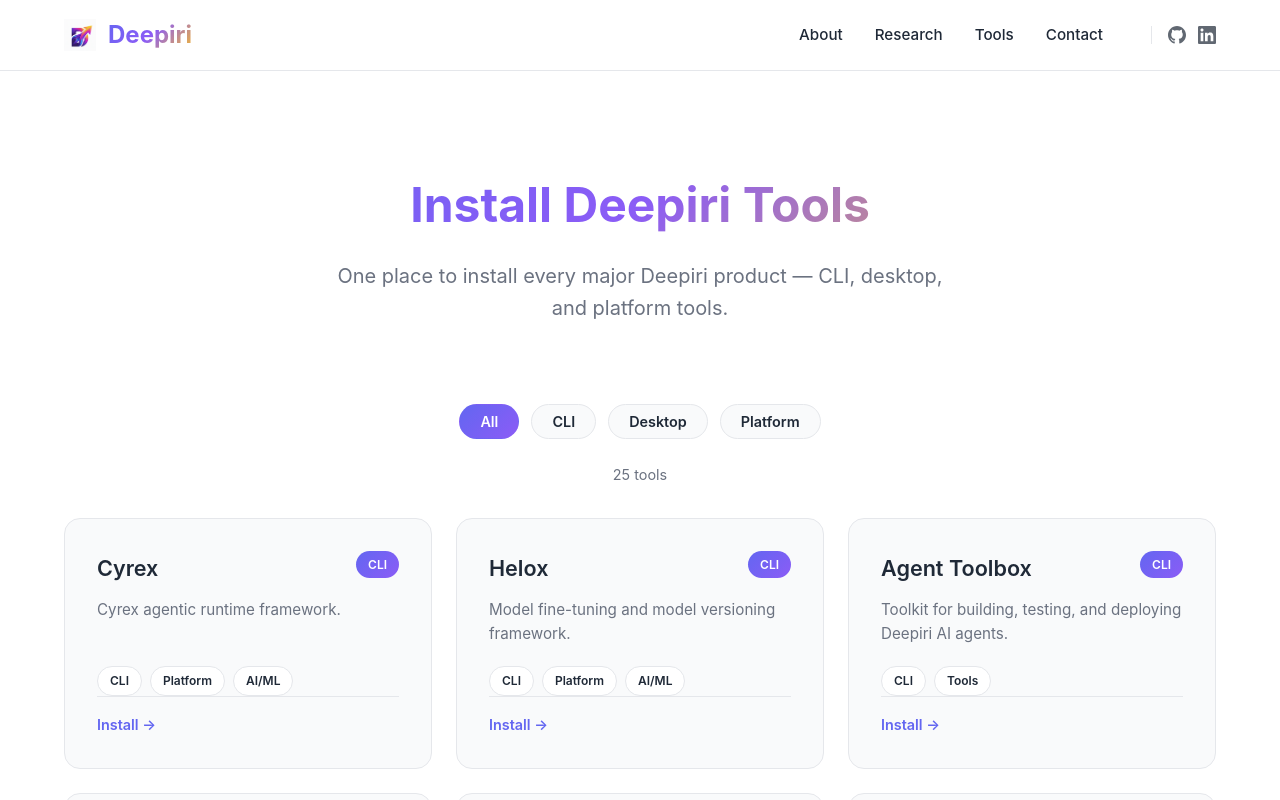
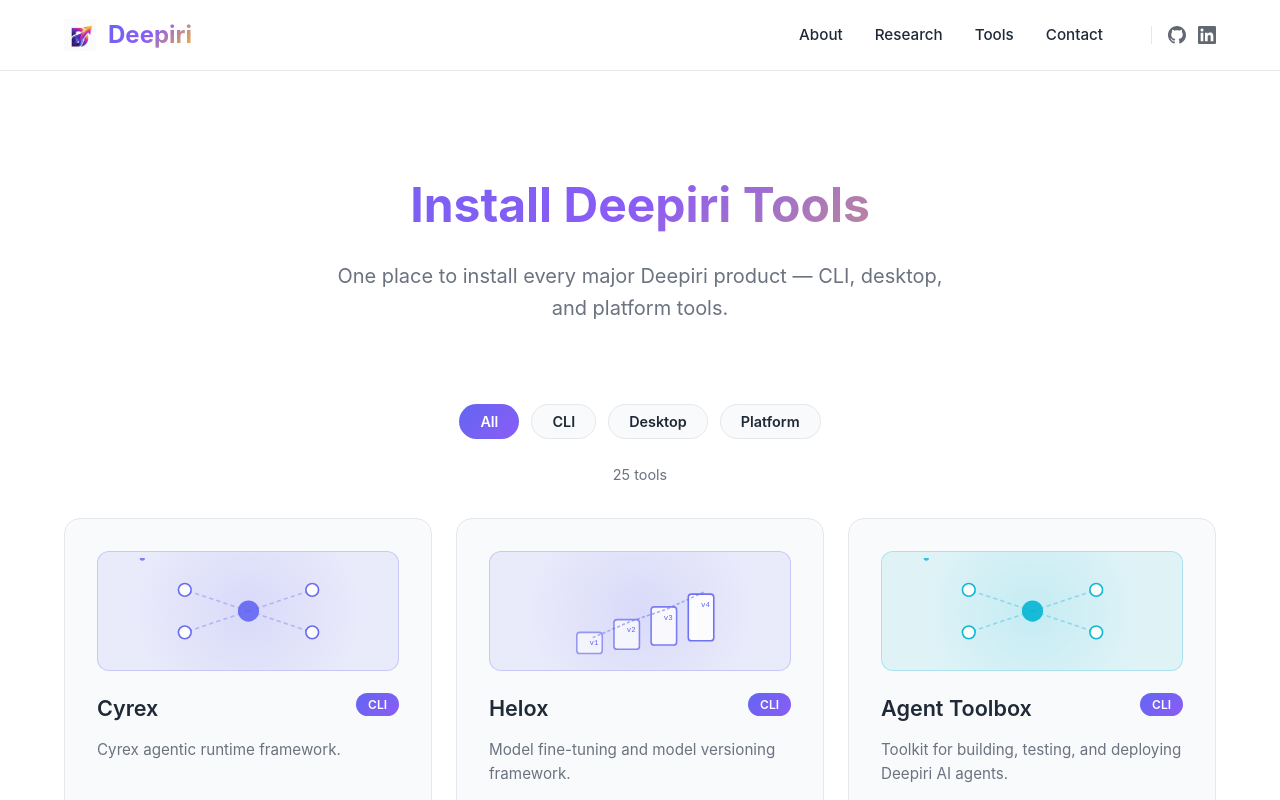
Before and after one commit to Team-Deepiri/deepiri-landing, a React (Vite) app: page /tools in a window 1280 px wide. Shown: the top 800 px of the page. Built offline with nearby package versions, Linux system fonts and the light colour scheme.

Commit message:
Redesign ToolCard with visualizations, spotlight, and status badges

```diff
--- a/src/components/tools/ToolCard.tsx
+++ b/src/components/tools/ToolCard.tsx
@@ -1,30 +1,117 @@
+import { useCallback, useRef, useState, type CSSProperties, type MouseEvent } from 'react';
 import { Link } from 'react-router-dom';
 import type { ToolEntry } from '../../data/toolsCatalog';
 import { installModeLabel } from '../../data/toolsCatalog';
+import {
+  categoryColors,
+  getTagCategory,
+  getToolVisual,
+  statusLabel,
+} from '../../data/toolVisuals';
+import ToolVisualization from './ToolVisualization';
 import './tools.css';
 
 interface ToolCardProps {
   tool: ToolEntry;
+  index?: number;
 }
 
-function ToolCard({ tool }: ToolCardProps) {
+function ToolCard({ tool, index = 0 }: ToolCardProps) {
+  const cardRef = useRef<HTMLAnchorElement>(null);
+  const [isHovered, setIsHovered] = useState(false);
+  const visual = getToolVisual(tool.slug);
+  const colors = categoryColors[visual.category];
   const displayTags = tool.tags.slice(0, 3);
 
+  const handleMouseMove = useCallback((e: MouseEvent<HTMLAnchorElement>) => {
+    const card = cardRef.current;
+    if (!card) return;
+    const rect = card.getBoundingClientRect();
+    const x = ((e.clientX - rect.left) / rect.width) * 100;
+    const y = ((e.clientY - rect.top) / rect.height) * 100;
+    card.style.setProperty('--mouse-x', `${x}%`);
+    card.style.setProperty('--mouse-y', `${y}%`);
+
+    const rotateX = ((e.clientY - rect.top) / rect.height - 0.5) * -6;
+    const rotateY = ((e.clientX - rect.left) / rect.width - 0.5) * 6;
+    card.style.setProperty('--tilt-x', `${rotateX}deg`);
+    card.style.setProperty('--tilt-y', `${rotateY}deg`);
+  }, []);
+
+  const handleMouseLeave = useCallback(() => {
+    const card = cardRef.current;
+    if (!card) return;
+    card.style.setProperty('--tilt-x', '0deg');
+    card.style.setProperty('--tilt-y', '0deg');
+    setIsHovered(false);
+  }, []);
+
   return (
-    <Link to={`/tools/${tool.slug}`} className="tool-card">
+    <Link
+      ref={cardRef}
+      to={`/tools/${tool.slug}`}
+      className={`tool-card tool-card--${visual.size} tool-card--${visual.category}`}
+      style={
+        {
+          '--card-accent': colors.accent,
+          '--card-bg': colors.bg,
+          '--card-border': colors.border,
+          '--card-index': index,
+        } as CSSProperties
+      }
+      onMouseMove={handleMouseMove}
+      onMouseEnter={() => setIsHovered(true)}
+      onMouseLeave={handleMouseLeave}
+    >
+      <div className="tool-card-spotlight" aria-hidden="true" />
+      <div className="tool-card-accent" aria-hidden="true" />
+
+      <ToolVisualization
+        slug={tool.slug}
+        intensity={isHovered ? 'hover' : 'rest'}
+        style={{ animationDelay: `${(index % 8) * 0.15}s` }}
+      />
+
       <div className="tool-card-header">
         <h3 className="tool-card-name">{tool.name}</h3>
-        <span className="tool-badge tool-badge-mode">{installModeLabel(tool.installMode)}</span>
+        <div className="tool-card-badges-top">
+          {visual.status !== 'ready' && (
+            <span className={`tool-badge tool-badge-status tool-badge-status--${visual.status}`}>
+              {statusLabel(visual.status)}
+            </span>
+          )}
+          <span className="tool-badge tool-badge-mode">{installModeLabel(tool.installMode)}</span>
+        </div>
       </div>
+
       <p className="tool-card-tagline">{tool.tagline}</p>
+
       <div className="tool-badges">
-        {displayTags.map((tag) => (
-          <span key={tag} className="tool-badge tool-badge-tag">
-            {tag}
-          </span>
-        ))}
+        {displayTags.map((tag) => {
+          const tagCat = getTagCategory(tag);
+          const tagColors = categoryColors[tagCat];
+          return (
+            <span
+              key={tag}
+              className="tool-badge tool-badge-tag"
+              style={
+                {
+                  '--tag-bg': tagColors.bg,
+                  '--tag-border': tagColors.border,
+                  '--tag-text': tagColors.text,
+                } as CSSProperties
+              }
+            >
+              {tag}
+            </span>
+          );
+        })}
       </div>
+
       <div className="tool-card-footer">
+        <span className="tool-card-workflow">
+          {visual.workflow.slice(0, 3).join(' → ')}
+        </span>
         <span className="tool-card-link">Install →</span>
       </div>
     </Link>
```
